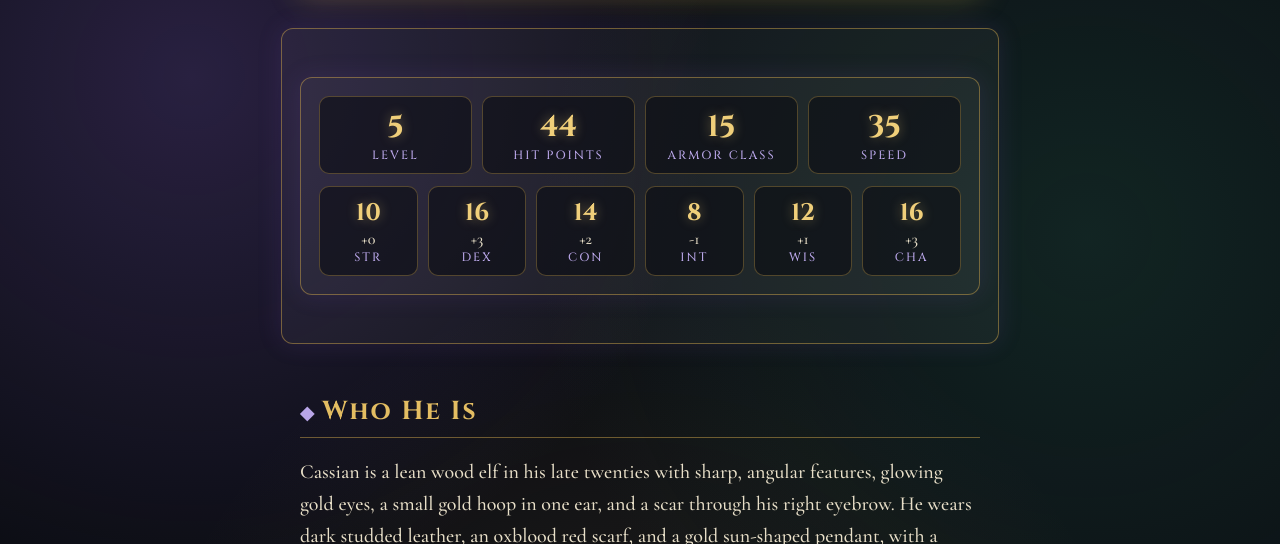
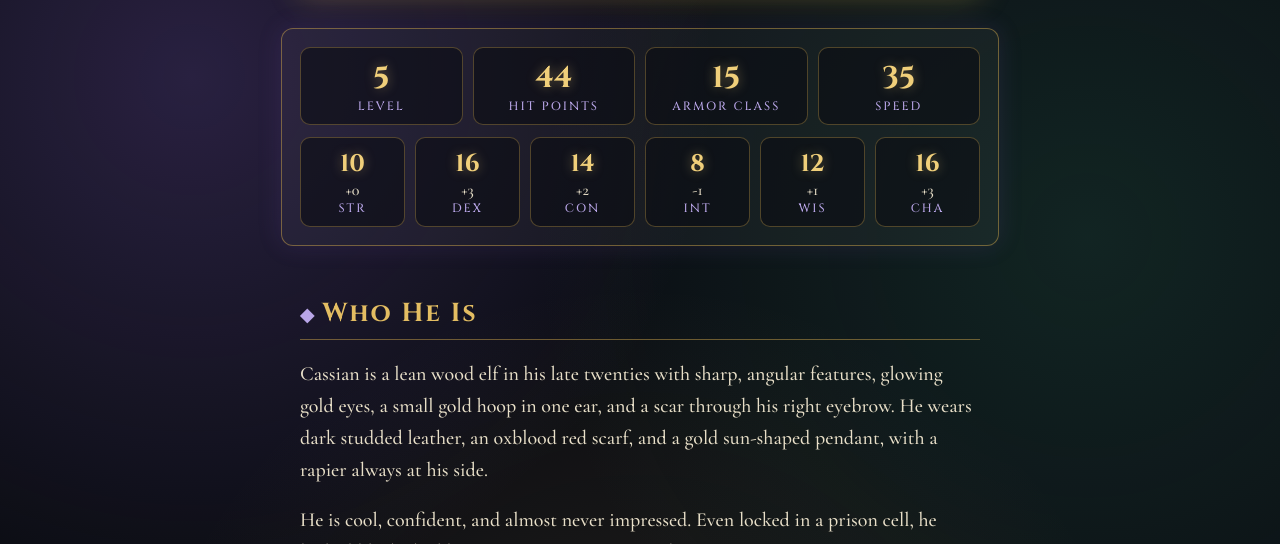
Before and after one commit to NicoGole/bmis235-html-3, a plain HTML site: page page2.html in a window 1280 px wide. Shown: the part 803-1347 px from the top of the page. Drawn offline with nearby package versions, Linux system fonts and the light colour scheme.

Commit message:
Fix HTML structure for character stats section

```diff
--- a/page2.html
+++ b/page2.html
@@ -25,7 +25,7 @@
 <p class="subtitle">Wood Elf Paladin &middot; Oath of Vengeance</p>
 <img class="photo" src="img/cassian.png" alt="Cassian Vantrell striking with his glowing rapier">
 
-<div class="stats">
+
     <div class="stats">
     <div class="stat-row">
         <div class="stat"><span class="stat-value">5</span><span class="stat-label">Level</span></div>
@@ -41,7 +41,6 @@
         <div class="stat ability"><span class="stat-value">12</span><span class="mod">+1</span><span class="stat-label">WIS</span></div>
         <div class="stat ability"><span class="stat-value">16</span><span class="mod">+3</span><span class="stat-label">CHA</span></div>
     </div>
-</div>
 </div>
 
 <h2>Who He Is</h2>
```
